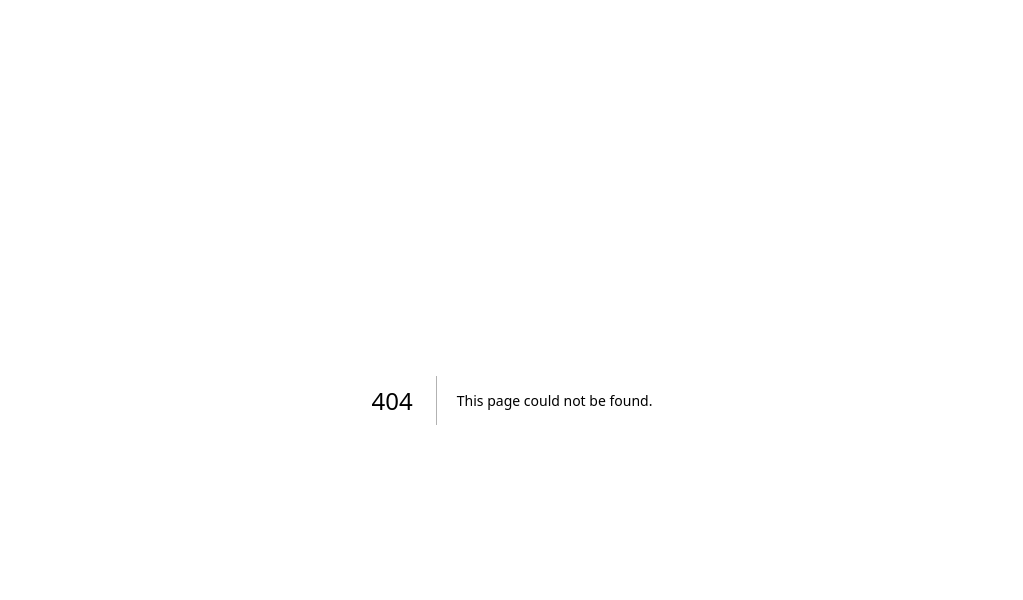
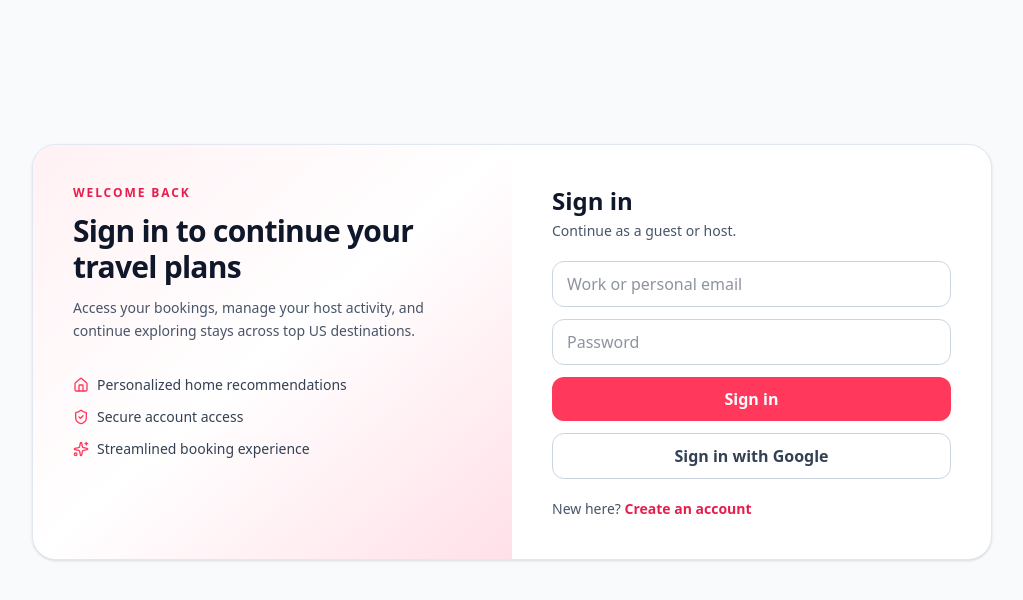
Before and after one commit to sai02-creator/Nilayam-FullStack-NextJS-AWS, a Next.js app: page /login in a window 1280 px wide. Before the commit this address had no page. Shown: the top 600 px of the page, without its empty margins (128-1151 px from the left). Built offline with nearby package versions, Linux system fonts and the light colour scheme.

Commit message:
feat: add login page with credentials and Google authentication

```diff
--- /dev/null
+++ b/src/app/login/page.tsx
@@ -0,0 +1,90 @@
+"use client";
+import Link from "next/link";
+import { FormEvent, useMemo, useState } from "react";
+import { useSearchParams } from "next/navigation";
+import { signIn } from "next-auth/react";
+import { House, ShieldCheck, Sparkles } from "lucide-react";
+export default function LoginPage() {
+    const searchParams = useSearchParams();
+    const [email, setEmail] = useState("");
+    const [password, setPassword] = useState("");
+    const [error, setError] = useState("");
+    const [isLoading, setIsLoading] = useState(false);
+    const callbackUrl = useMemo(() => {
+        const requested = searchParams.get("callbackUrl") ?? "/";
+        if (!requested.startsWith("/") || requested.startsWith("//"))
+            return "/";
+        return requested;
+    }, [searchParams]);
+    async function onCredentialsLogin(event: FormEvent<HTMLFormElement>) {
+        event.preventDefault();
+        setError("");
+        setIsLoading(true);
+        const result = await signIn("credentials", {
+            email,
+            password,
+            redirect: true,
+            callbackUrl
+        });
+        if (result?.error) {
+            setError("Invalid email or password.");
+            setIsLoading(false);
+        }
+    }
+    return (<main className="mx-auto flex min-h-[88vh] max-w-5xl items-center px-4 py-8 md:px-8">
+      <section className="grid w-full overflow-hidden rounded-3xl border border-ink-200 bg-surface shadow-sm md:grid-cols-2">
+        <div className="bg-gradient-to-br from-brand-50 via-white to-brand-100 p-8 md:p-10">
+          <p className="text-xs font-semibold uppercase tracking-[0.16em] text-brand-600">
+            Welcome back
+          </p>
+          <h1 className="mt-3 text-3xl font-bold tracking-tight text-ink-900">
+            Sign in to continue your travel plans
+          </h1>
+          <p className="mt-3 text-sm leading-relaxed text-ink-600">
+            Access your bookings, manage your host activity, and continue exploring stays across top US destinations.
+          </p>
+          <div className="mt-8 space-y-3 text-sm text-ink-700">
+            <p className="flex items-center gap-2">
+              <House className="h-4 w-4 text-brand-500"/>
+              Personalized home recommendations
+            </p>
+            <p className="flex items-center gap-2">
+              <ShieldCheck className="h-4 w-4 text-brand-500"/>
+              Secure account access
+            </p>
+            <p className="flex items-center gap-2">
+              <Sparkles className="h-4 w-4 text-brand-500"/>
+              Streamlined booking experience
+            </p>
+          </div>
+        </div>
+
+        <div className="p-8 md:p-10">
+          <h2 className="text-2xl font-semibold text-ink-900">Sign in</h2>
+          <p className="mt-1 text-sm text-ink-600">Continue as a guest or host.</p>
+
+
+          <form onSubmit={onCredentialsLogin} className="mt-5 space-y-3">
+            <input type="email" required placeholder="Work or personal email" value={email} onChange={(event) => setEmail(event.target.value)} className="w-full rounded-xl border border-ink-300 px-3.5 py-2.5 text-ink-800 outline-none ring-brand-300 focus:ring-2"/>
+            <input type="password" required placeholder="Password" value={password} onChange={(event) => setPassword(event.target.value)} className="w-full rounded-xl border border-ink-300 px-3.5 py-2.5 text-ink-800 outline-none ring-brand-300 focus:ring-2"/>
+            {error ? <p className="text-sm text-brand-700">{error}</p> : null}
+            <button disabled={isLoading} className="w-full rounded-xl bg-brand-500 px-4 py-2.5 font-semibold text-white hover:bg-brand-600 disabled:opacity-70">
+              {isLoading ? "Signing you in..." : "Sign in"}
+            </button>
+          </form>
+
+
+          <button type="button" className="mt-3 w-full rounded-xl border border-ink-300 px-4 py-2.5 font-semibold text-ink-700 hover:bg-ink-100" onClick={() => signIn("google", { callbackUrl })}>
+            Sign in with Google
+          </button>
+
+          <p className="mt-5 text-sm text-ink-600">
+            New here?{" "}
+            <Link href="/register" className="font-semibold text-brand-600 hover:text-brand-700">
+              Create an account
+            </Link>
+          </p>
+        </div>
+      </section>
+    </main>);
+}
```
